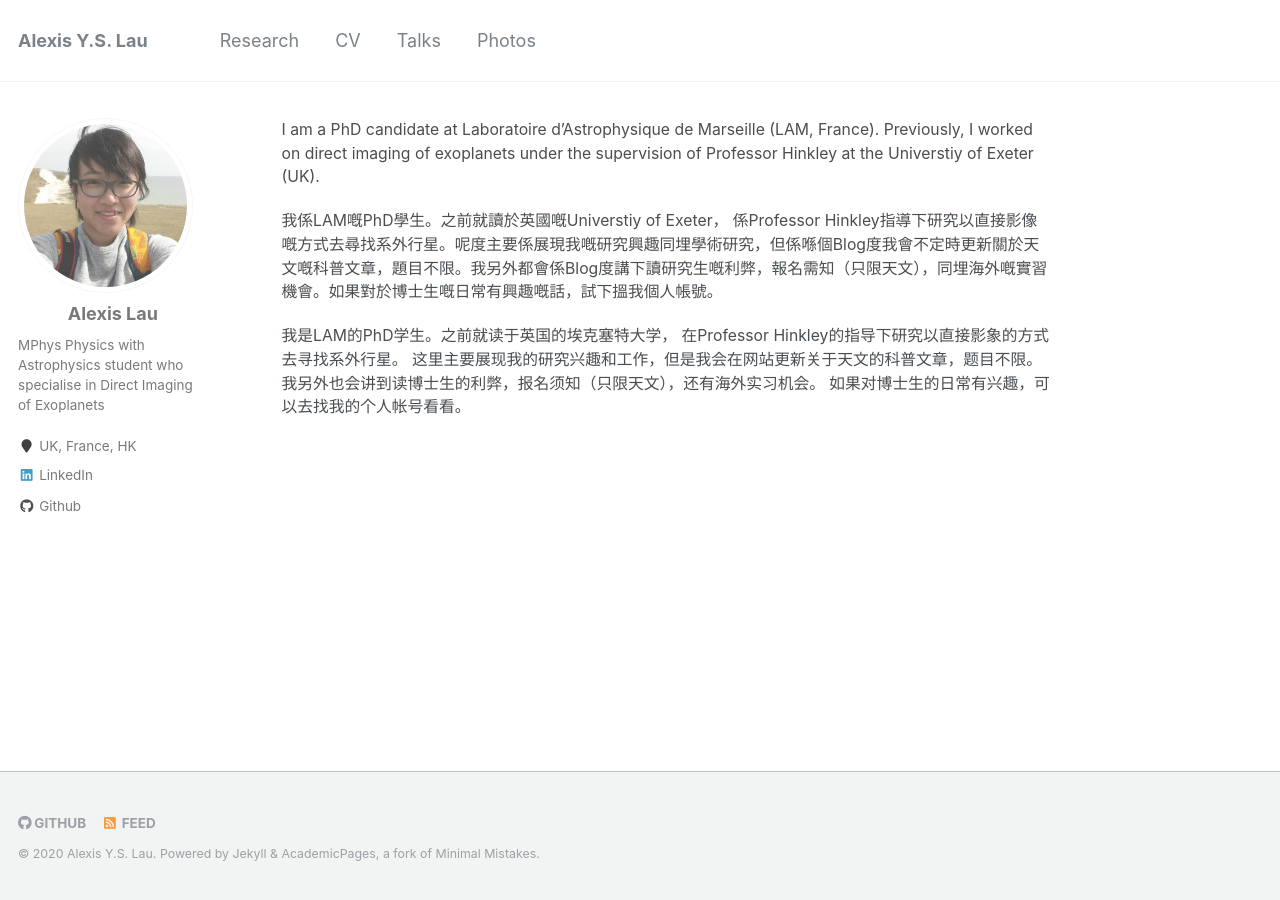
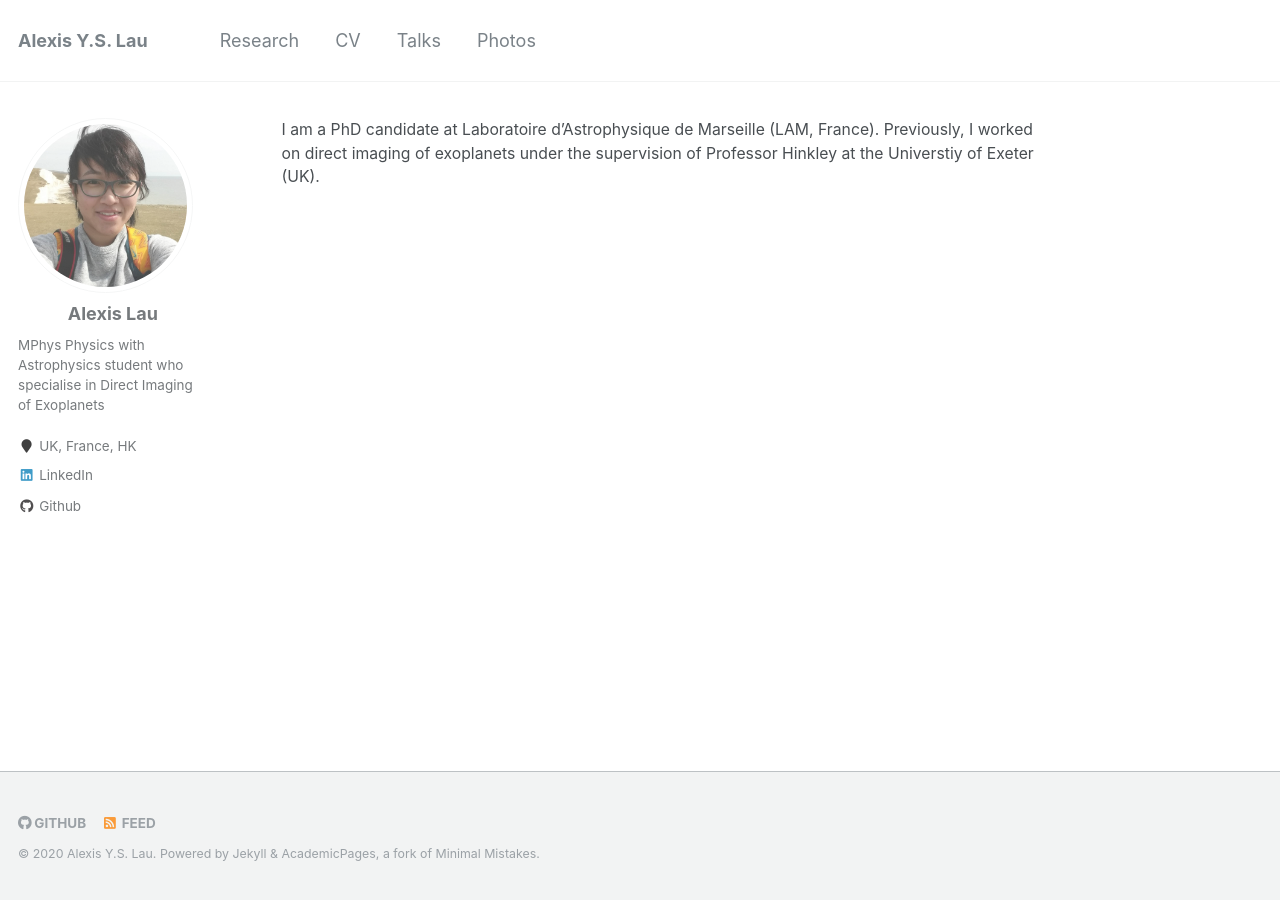
Before and after one commit to alexisyslau/_alexislau.github.io, a Jekyll site: the page built from _pages/about.md, in a window 1280 px wide. Built offline with Jekyll 4.4.1, drawn with Linux system fonts in a browser that asks for light colours.

Commit message:
Removed Chinese

```diff
--- a/_pages/about.md
+++ b/_pages/about.md
@@ -11,6 +11,6 @@ redirect_from:
 
 I am a PhD candidate at Laboratoire d’Astrophysique de Marseille (LAM, France). Previously, I worked on direct imaging of exoplanets under the supervision of Professor Hinkley at the Universtiy of Exeter (UK).
 
-我係LAM嘅PhD學生。之前就讀於英國嘅Universtiy of Exeter， 係Professor Hinkley指導下研究以直接影像嘅方式去尋找系外行星。呢度主要係展現我嘅研究興趣同埋學術研究，但係喺個Blog度我會不定時更新關於天文嘅科普文章，題目不限。我另外都會係Blog度講下讀研究生嘅利弊，報名需知（只限天文），同埋海外嘅實習機會。如果對於博士生嘅日常有興趣嘅話，試下搵我個人帳號。
+<!--- 我係LAM嘅PhD學生。之前就讀於英國嘅Universtiy of Exeter， 係Professor Hinkley指導下研究以直接影像嘅方式去尋找系外行星。呢度主要係展現我嘅研究興趣同埋學術研究，但係喺個Blog度我會不定時更新關於天文嘅科普文章，題目不限。我另外都會係Blog度講下讀研究生嘅利弊，報名需知（只限天文），同埋海外嘅實習機會。如果對於博士生嘅日常有興趣嘅話，試下搵我個人帳號。
 
-我是LAM的PhD学生。之前就读于英国的埃克塞特大学， 在Professor Hinkley的指导下研究以直接影象的方式去寻找系外行星。 这里主要展现我的研究兴趣和工作，但是我会在网站更新关于天文的科普文章，题目不限。我另外也会讲到读博士生的利弊，报名须知（只限天文），还有海外实习机会。 如果对博士生的日常有兴趣，可以去找我的个人帐号看看。
+我是LAM的PhD学生。之前就读于英国的埃克塞特大学， 在Professor Hinkley的指导下研究以直接影象的方式去寻找系外行星。 这里主要展现我的研究兴趣和工作，但是我会在网站更新关于天文的科普文章，题目不限。我另外也会讲到读博士生的利弊，报名须知（只限天文），还有海外实习机会。 如果对博士生的日常有兴趣，可以去找我的个人帐号看看。--->
```
